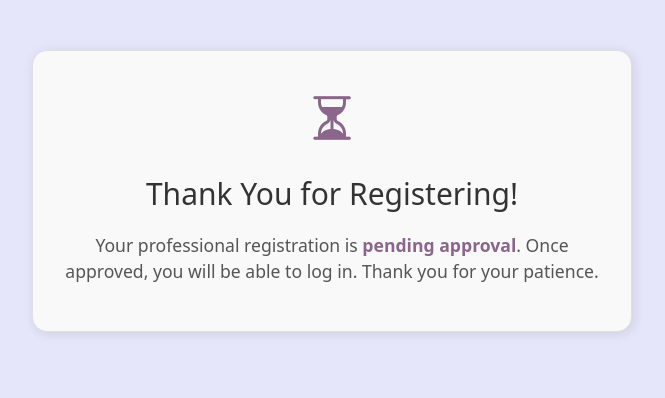
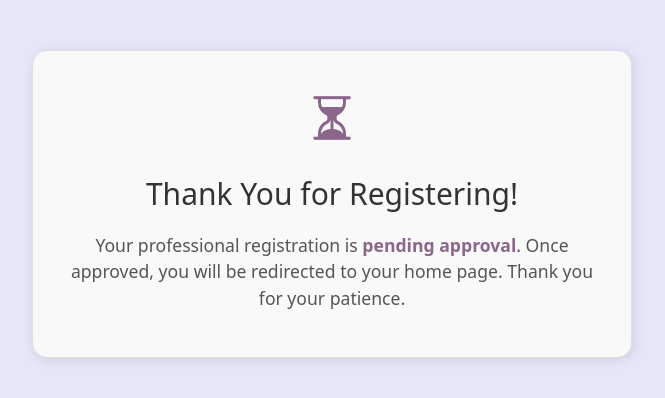
Before and after one commit to nickyim/HackRUfa23, a React (Create React App) app in the folder mentalhealth/: page /pending-approval in a window 1280 px wide. Shown: the top 398 px of the page, without its empty margins (308-973 px from the left). Built offline with nearby package versions, Linux system fonts and the light colour scheme; no server answers.

Commit message:
more changes

```diff
--- a/mentalhealth/src/pages/PendingApproval.jsx
+++ b/mentalhealth/src/pages/PendingApproval.jsx
@@ -51,7 +51,7 @@ function PendingApproval() {
                 <i className="bi bi-hourglass-split"></i>
             </div>
             <h1>Thank You for Registering!</h1>
-            <p>Your professional registration is <strong>pending approval</strong>. Once approved, you will be able to log in. Thank you for your patience.</p>
+            <p>Your professional registration is <strong>pending approval</strong>. Once approved, you will be redirected to your home page. Thank you for your patience.</p>
         </div>
     );
 }
```
